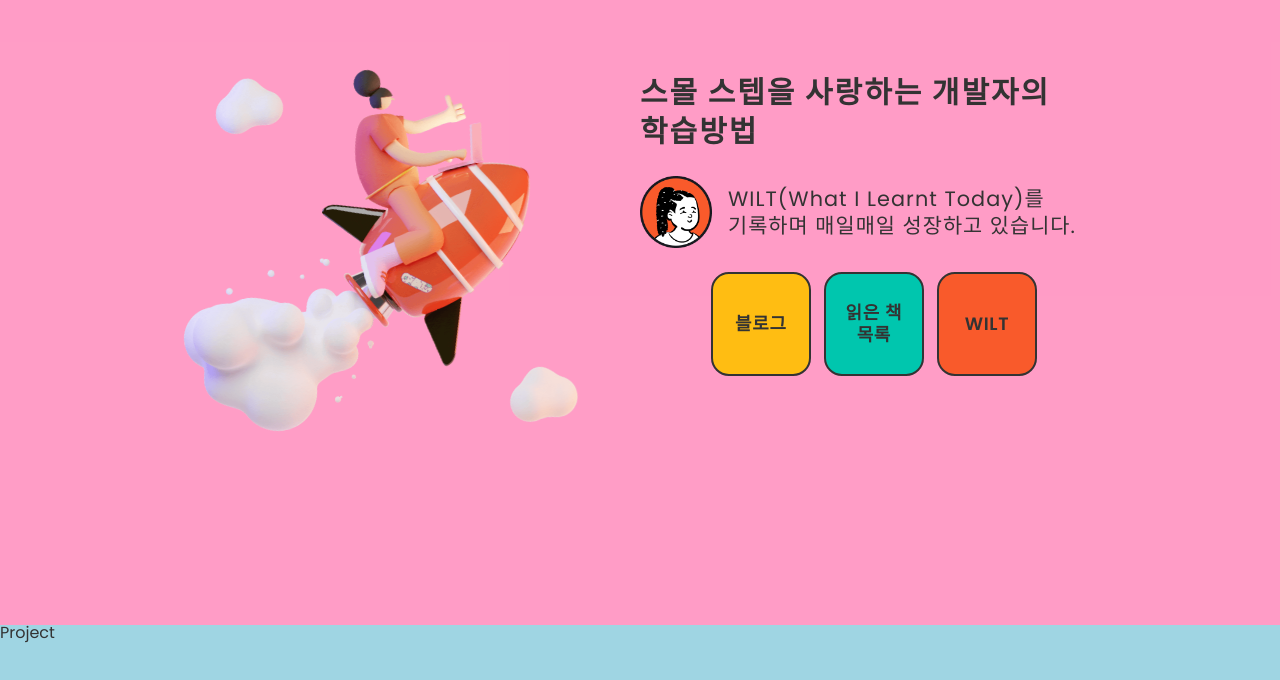
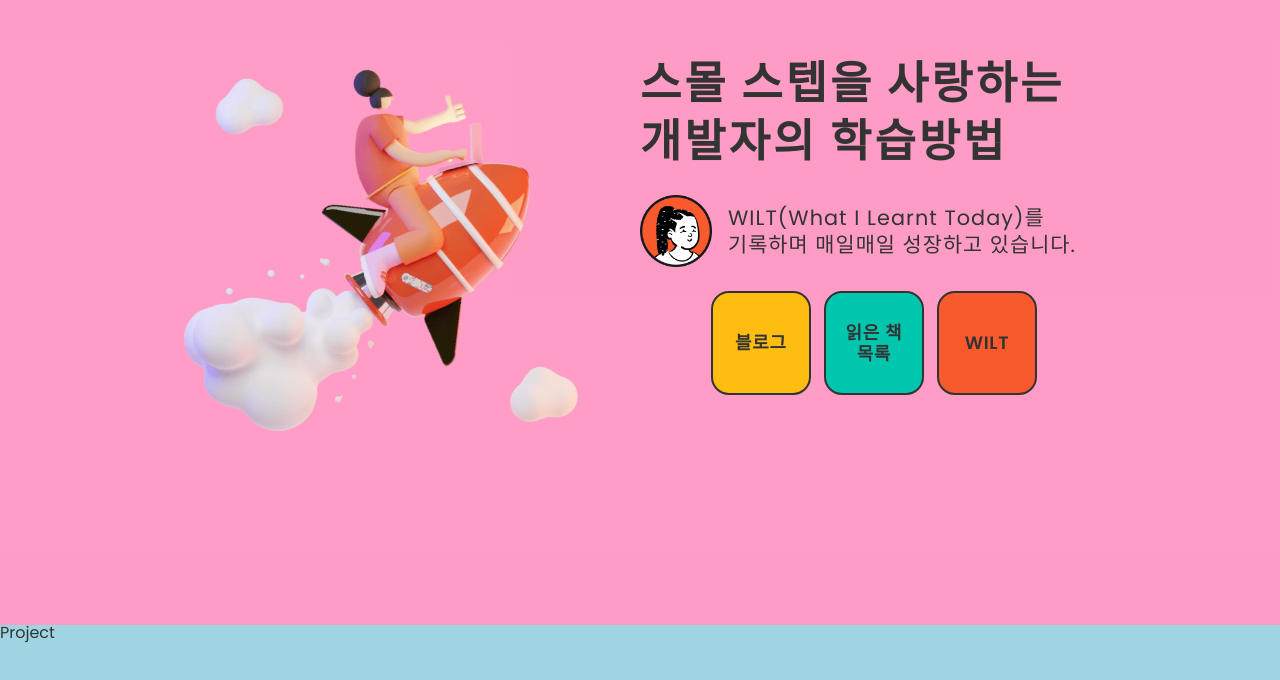
Before and after one commit to mmyeon/mmyeon-home, a React (Create React App) app: page / in a window 1280 px wide. Shown: the part 975-1655 px from the top of the page. Built offline with nearby package versions, Linux system fonts and the light colour scheme.

Commit message:
[style] Title 컴포넌트 : 미디어쿼리 추가

```diff
--- a/src/components/Title.js
+++ b/src/components/Title.js
@@ -1,5 +1,6 @@
 import React from "react";
 import styled from "styled-components";
+import { device } from "../device";
 import { FONT_WEIGHT } from "../styles/constant";
 
 const StyledTitle = styled.span`
@@ -7,6 +8,11 @@ const StyledTitle = styled.span`
   font-weight: ${FONT_WEIGHT.bold};
   line-height: 1.3;
   letter-spacing: 0.07em;
+
+  @media ${device.desktop} {
+    font-size: 2.8em;
+    text-align: left;
+  }
 `;
 
 const Title = ({ text }) => {
```
